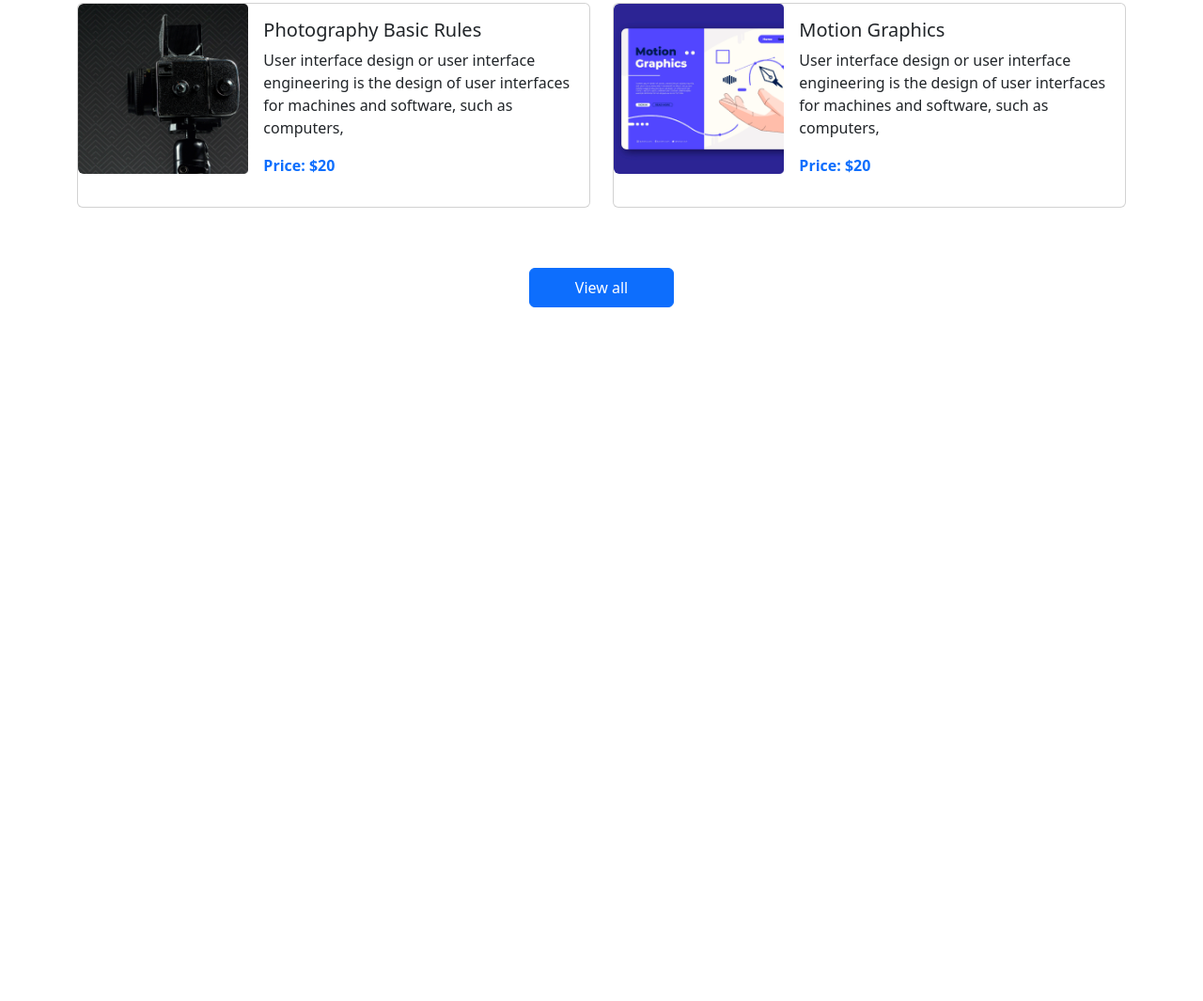
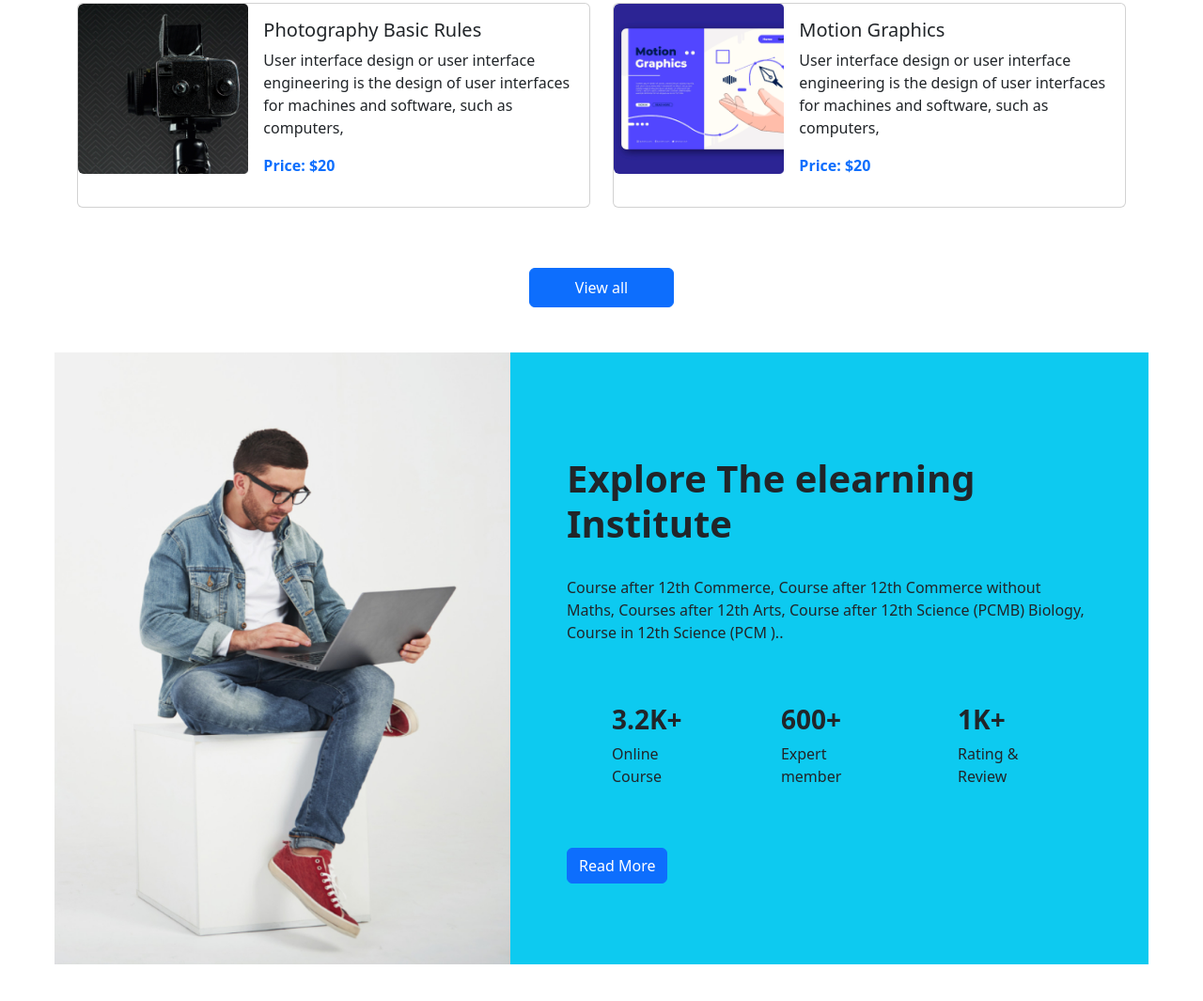
Before and after one commit to rocky-islam/EdTech-Website, a plain HTML site: page index.html in a window 1280 px wide. Shown: the part 1375-2440 px from the top of the page at 94% size. Before the commit the page ends 1750 px from the top, so only its background shows below. Drawn offline with nearby package versions, Linux system fonts and the light colour scheme.

Commit message:
institute done

```diff
--- a/index.html
+++ b/index.html
@@ -245,6 +245,40 @@
         </div>
     </section>
     <!-- course section start -->
+    <!-- institute section start -->
+    <section class="container my-5 p-0">
+        <div class="row bg-info">
+            <div class="col-md-5 p-0">
+                <div>
+                    <img src="images/working.png" class="img-fluid w-100 h-100 " alt="">
+                </div>
+            </div>
+            <div class="col-md-7 d-flex align-items-center justify-content-center">
+                <div class="px-5">
+                    <h1 class="py-4 fw-bolder">Explore The elearning Institute</h1>
+                    <p>
+                        Course after 12th Commerce, Course after 12th Commerce without Maths, Courses after 12th Arts,
+                        Course after 12th Science (PCMB) Biology, Course in 12th Science (PCM )..</p>
+                    <div class="d-flex  align-items-center">
+                        <div class="px-sm-4 p-lg-5">
+                            <h3 class="fw-bolder">3.2K+</h3>
+                            <p>Online Course</p>
+                        </div>
+                        <div class="px-sm-4 p-lg-5">
+                            <h3 class="fw-bolder">600+</h3>
+                            <p>Expert member</p>
+                        </div>
+                        <div class="px-sm-4 p-lg-5">
+                            <h3 class="fw-bolder">1K+</h3>
+                            <p>Rating & Review</p>
+                        </div>
+                    </div>
+                    <button class="btn btn-primary">Read More</button>
+                </div>
+            </div>
+        </div>
+    </section>
+    <!-- institute section End -->
 
 
 
```
